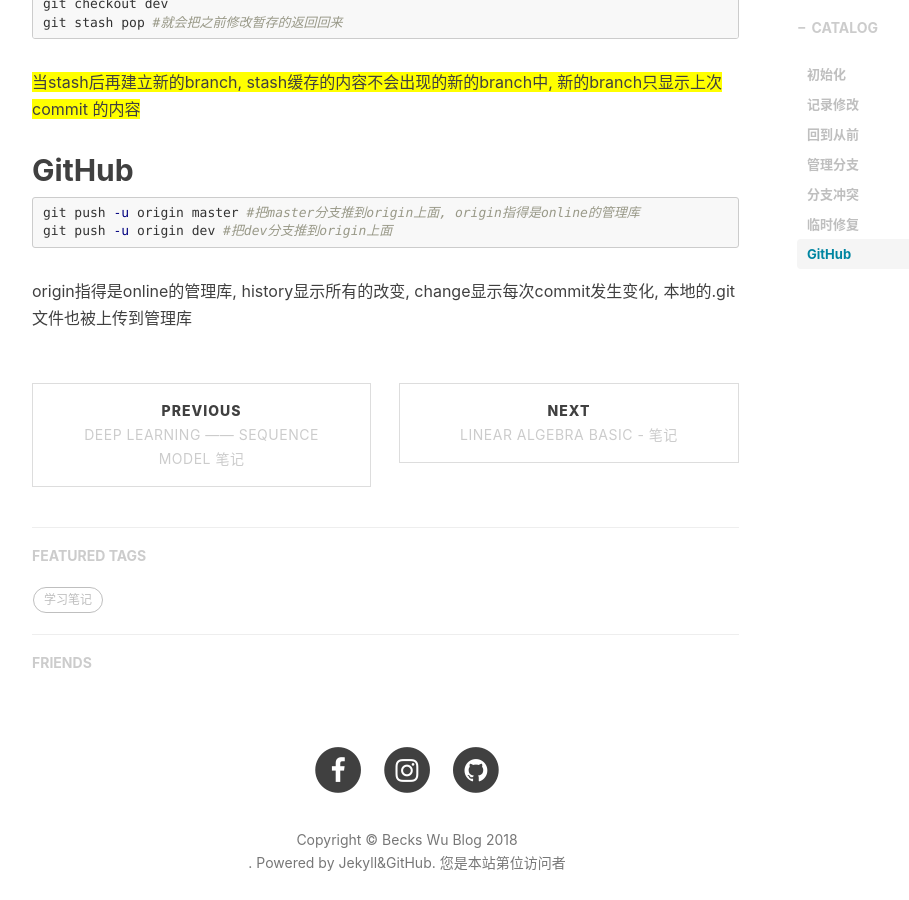
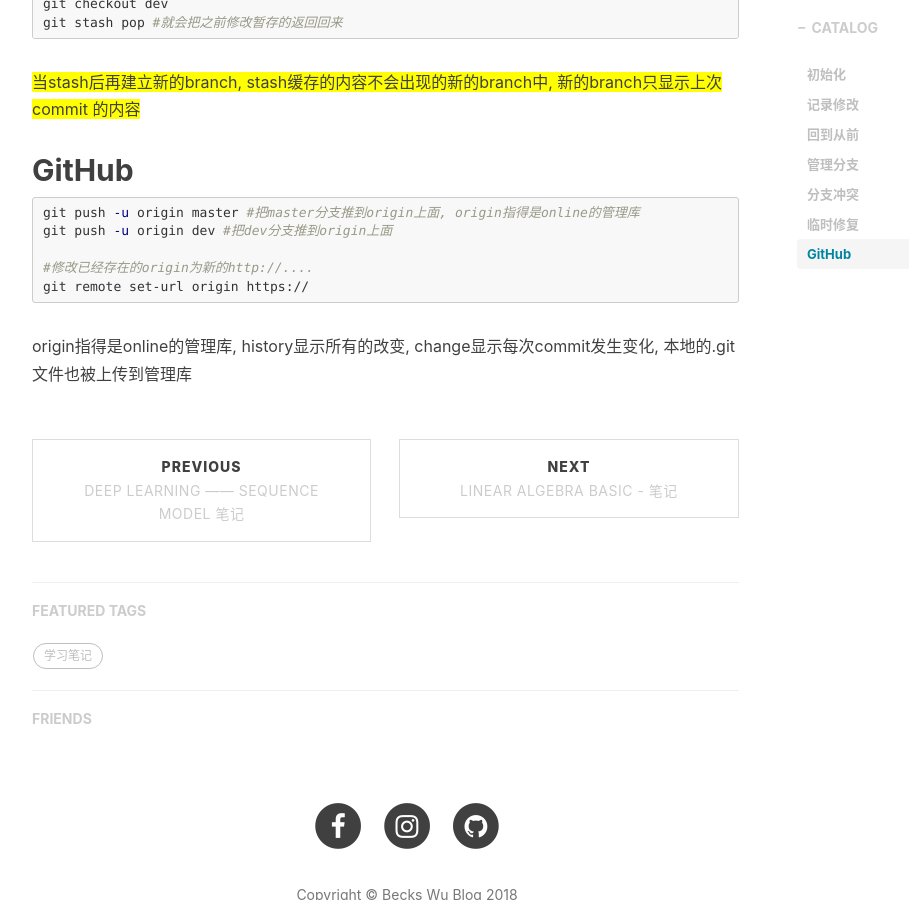
Before and after one commit to beckswu/beckswu.github.io, a Jekyll site: the page built from _posts/2018-09-18-git-note.markdown, in a window 1280 px wide and 900 px high, scrolled down 5401 px. Shown: the whole window, without its empty margins (233-1142 px from the left). Built offline with Jekyll 4.4.1, drawn with Linux system fonts in a browser that asks for light colours; nearby versions of some CDN libraries; comment, search, counter and statistics services are not loaded.

Commit message:
Update 2018-09-18-git-note.markdown

````diff
--- a/_posts/2018-09-18-git-note.markdown
+++ b/_posts/2018-09-18-git-note.markdown
@@ -170,6 +170,9 @@
 ```shell
 git push -u origin master #把master分支推到origin上面, origin指得是online的管理库
 git push -u origin dev #把dev分支推到origin上面
+
+#修改已经存在的origin为新的http://....
+git remote set-url origin https://
 ```
 
 origin指得是online的管理库, history显示所有的改变, change显示每次commit发生变化, 本地的.git文件也被上传到管理库
````
